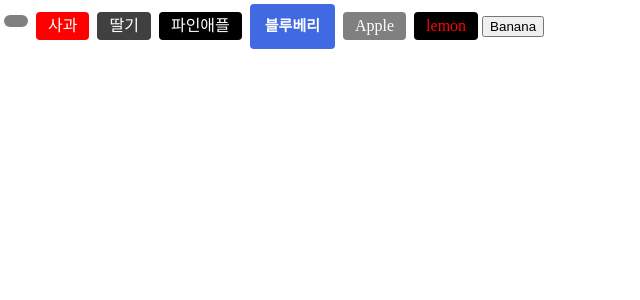
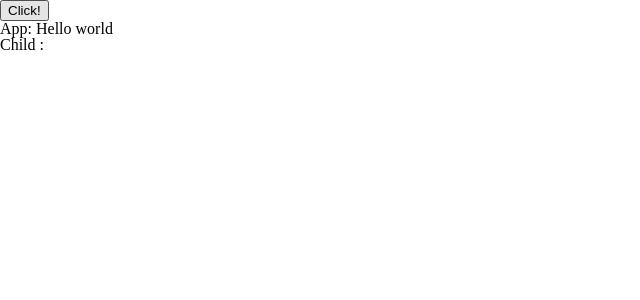
Before and after one commit to yeonwoochoe/vue3-practice, a Vue app: page / in a window 1280 px wide. Shown: the top 300 px of the page, without its empty margins (0-640 px from the left). Built offline with nearby package versions, Linux system fonts and the light colour scheme.

Commit message:
TIL :provide, inject 개념정리

```diff
--- a/src/App.vue
+++ b/src/App.vue
@@ -1,26 +1,26 @@
 <template>
-  <MyBtn text="포도" style="border-radius: 30px" />
-  <MyBtn color="red">사과</MyBtn>
-  <MyBtn color="#404040">딸기</MyBtn>
-  <MyBtn :color="color">파인애플</MyBtn>
-  <MyBtn large color="royalblue">블루베리</MyBtn>
-  <MyBtn>Apple</MyBtn>
-  <MyBtn :color="color"><span style="color: red">lemon</span></MyBtn>
-
-  <button>Banana</button>
+  <button @click="message = 'good'">Click!</button>
+  <h1>App: {{ message }}</h1>
+  <Parent :msg="message" />
 </template>
 
 <script>
 //부모자식간의 데이터 통신
-import MyBtn from "~/components/MyBtn.vue";
+import Parent from "~/components/Parent.vue";
+import { computed } from "vue";
 
 export default {
   components: {
-    MyBtn,
+    Parent,
   },
   data() {
     return {
-      color: "#000",
+      message: "Hello world",
+    };
+  },
+  provide() {
+    return {
+      msg: computed(() => this.message),
     };
   },
 };
--- /dev/null
+++ b/src/components/Child.vue
@@ -0,0 +1,9 @@
+<template>
+  <div>Child :{{ msg.value }}</div>
+</template>
+
+<script>
+export default {
+  inject: ["msg"],
+};
+</script>
--- a/src/components/MyBtn.vue
+++ /dev/null
@@ -1,42 +0,0 @@
-<template>
-  <div :class="{ large }" :style="{ backgroundColor: color }" class="btn">
-    <!-- {{ text }} -->
-
-    <slot></slot>
-  </div>
-</template>
-
-<script>
-export default {
-  props: {
-    color: {
-      type: String,
-      default: "gray",
-    },
-    large: {
-      type: Boolean,
-      default: false,
-    },
-    text: {
-      type: String,
-      default: "",
-    },
-  },
-};
-</script>
-<style lang="scss" scoped>
-.btn {
-  display: inline-block;
-  margin: 4px;
-  padding: 6px 12px;
-  border-radius: 4px;
-  background-color: gray;
-  color: white;
-  cursor: pointer;
-  &.large {
-    font-size: 15px;
-    padding: 15px;
-    font-weight: 800;
-  }
-}
-</style>
--- /dev/null
+++ b/src/components/Parent.vue
@@ -0,0 +1,12 @@
+<template>
+  <Child />
+</template>
+
+<script>
+import Child from "~/components/Child.vue";
+export default {
+  components: {
+    Child,
+  },
+};
+</script>
```
Also changed, not shown: src/components/Fruit.vue (deleted, +0 -40 lines).
